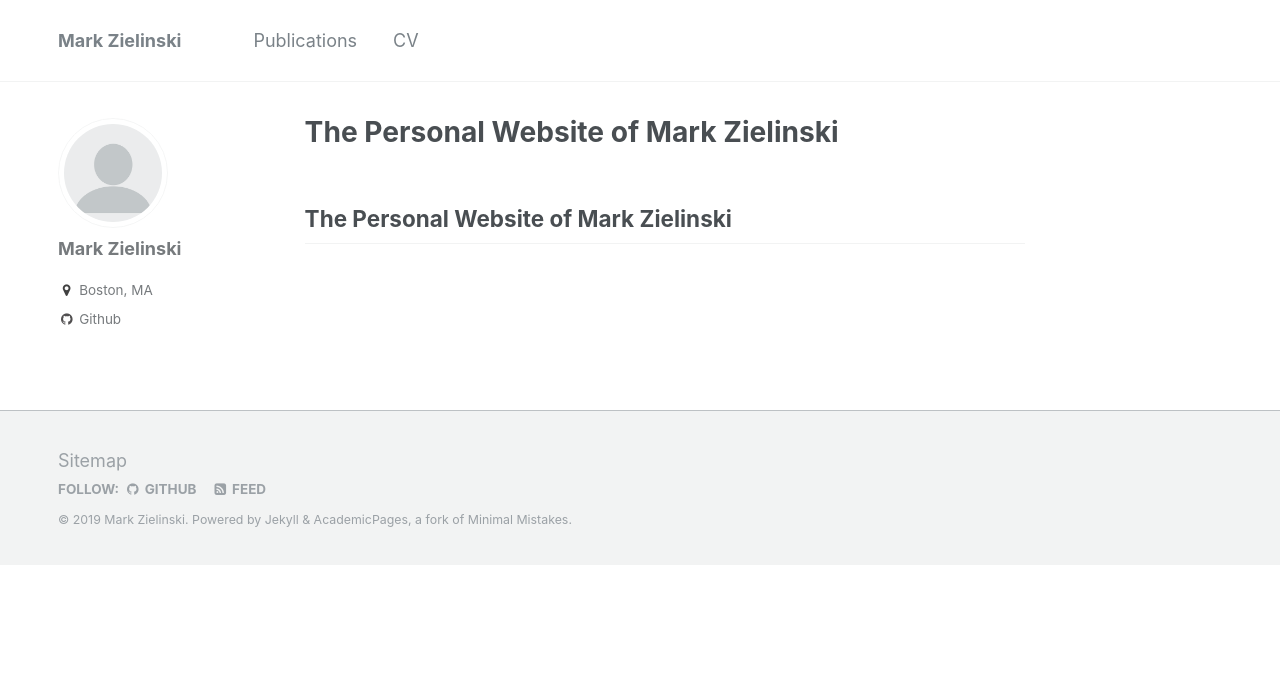
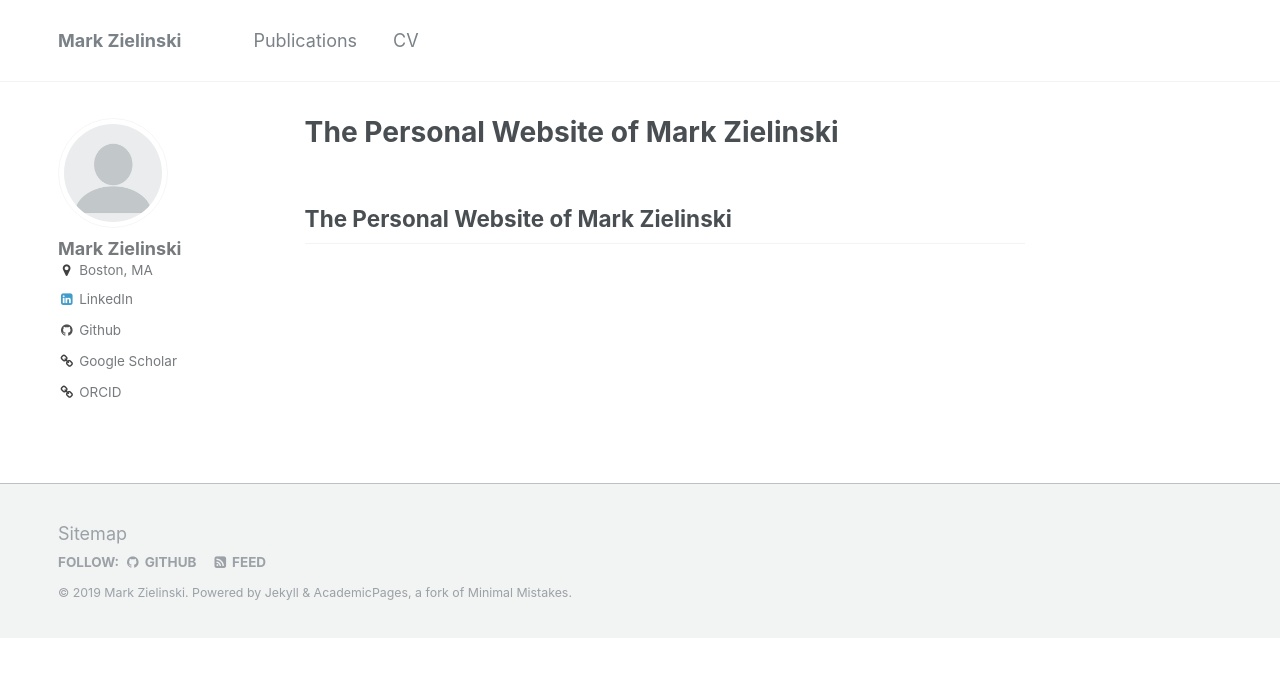
Before and after one commit to mczielinski/mczielinski.github.io, a Jekyll site: the page built from index.md, in a window 1280 px wide. Shown: the top 677 px of the page. Built offline with Jekyll 4.4.1, drawn with Linux system fonts in a browser that asks for light colours; our own code applies the rules of GitHub Pages for plain Markdown files; some of the changed lines change nothing that is shown.

Commit message:
Updated CV v3

```diff
--- a/_config.yml
+++ b/_config.yml
@@ -79,10 +79,10 @@ analytics:
 author:
   name             : "Mark Zielinski"
   avatar           : "profile.png"
-  bio              : ""
+  bio              :
   location         : "Boston, MA"
   employer         :
-  googlescholar    :
+  googlescholar    : "https://scholar.google.com/citations?user=Ske6oe0AAAAJ&hl=en"
   email            :
   uri              :
   bitbucket        :
@@ -96,8 +96,8 @@ author:
   keybase          :
   instagram        :
   lastfm           :
-  linkedin         :
-  orcid            :
+  linkedin         : "https://www.linkedin.com/in/mark-zielinski-95124943/"
+  orcid            : "https://orcid.org/0000-0002-6950-6689"
   pinterest        :
   soundcloud       :
   stackoverflow    :
```
